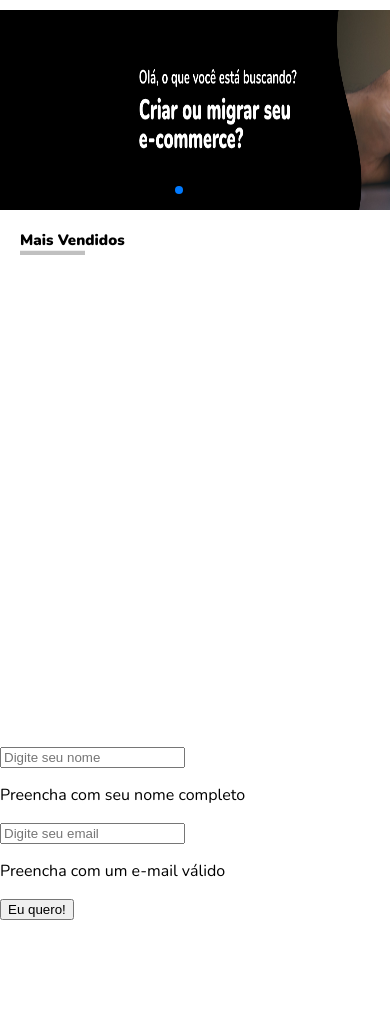
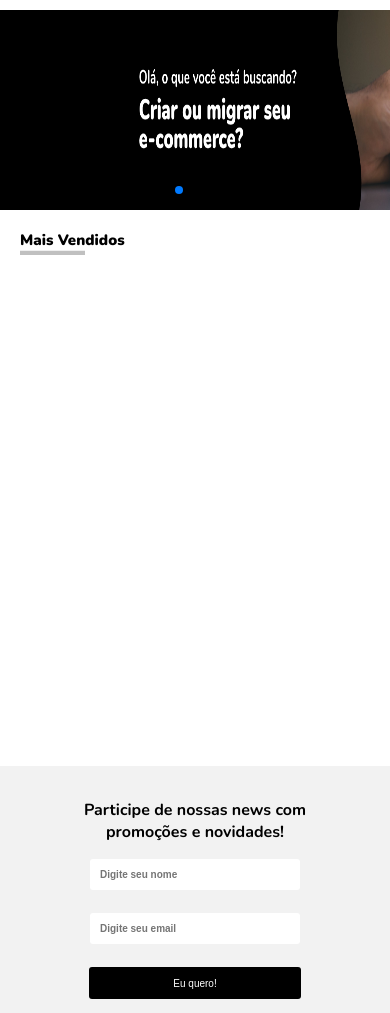
Before and after one commit to acostacarlosf1995/Home-first-look, a plain HTML site: page index.html in a window 390 px wide. Shown: the part 70-1083 px from the top of the page. Before the commit the page ends 990 px from the top, so only its background shows below. Drawn offline with nearby package versions, Linux system fonts and the light colour scheme; no server answers.

Commit message:
Contact form diseñada y responsive (falta de funcionalidad todavia)

```diff
--- a/index.html
+++ b/index.html
@@ -81,20 +81,36 @@
                 </div>
             </div>
             <div>
-                <div>
-                    <div>
-                        <input type="text" placeholder="Digite seu nome">
-                        <p>Preencha com seu nome completo</p>
+                <div class="contact-form-container">
+                    <div class="contact-form-info">
+                        <div class="contact-title">
+                            <p class="contact-title-txt">Participe de nossas news com promoções e novidades!</p>
+                        </div>
+                        <div class="contact-form-info-container">
+                            <div class="input-name-container">
+                                <input class="input-name" type="text" placeholder="Digite seu nome">
+                                <p class="name-wrong">Preencha com seu nome completo</p>
+                            </div>
+                            <div class="input-email-container">
+                                <input class="input-email" type="text" placeholder="Digite seu email">
+                                <p class="email-wrong">Preencha com um e-mail válido</p>
+                            </div>
+                            <button class="btn-send-info">Eu quero!</button>
+                        </div>
                     </div>
-                    <div>
-                        <input type="text" placeholder="Digite seu email">
-                        <p>Preencha com um e-mail válido</p>
+                    <div class="container-contact-success">
+                        <p class="contact-success-txt"><span class="contact-success-black">Seu e-mail foi cadastrado com sucesso!</span><br>
+                            A partir de agora você receberá as novidade e ofertas exclusivas.
+                        </p>
+                        <button class="contact-success-btn">Cadastrar novo e-mail</button>
                     </div>
-                    <button>Eu quero!</button>
                 </div>
             </div>
         </main>
         <footer>
+            <div class="footer-container">
+
+            </div>
         </footer>
     </div>
 
--- a/styles/footer.css
+++ b/styles/footer.css
@@ -0,0 +1,5 @@
+.footer-container {
+    width: 100%;
+    height: 220px;
+    background-color: black;
+}
--- a/styles/main.css
+++ b/styles/main.css
@@ -117,6 +117,123 @@
     display: block;
 }
 
+/* Contact form validation */
+
+.contact-form-container {
+    width: 100%;
+    background-color: #F2F2F2;
+    margin-top: 20px;
+    display: flex;
+    flex-direction: column;
+    justify-content: center;
+    align-items: center;
+}
+
+.contact-form-info {
+    width: 560px;
+    height: 130px;
+    display: flex;
+    flex-direction: column;
+    justify-content: center;
+    align-items: center;
+}
+
+.contact-form-info-container {
+    width: 100%;
+    display: flex;
+    justify-content: center;
+    margin: 0;
+}
+
+.contact-title {
+    font-weight: 700;
+}
+
+.input-name-container {
+    display: flex;
+    flex-direction: column;
+}
+
+.input-name {
+    width: 190px;
+    border: none;
+    padding: 10px;
+    font-size: 10px;
+    font-weight: 600;
+    border-radius: 3px;
+}
+
+.name-wrong {
+    display: none;
+    margin-top: 5px;
+    font-size: 10px;
+    font-weight: 700;
+    color: red;
+}
+
+.input-email-container {
+    margin-left: 10px;
+    margin-right: 10px;
+    display: flex;
+    flex-direction: column;
+}
+
+.input-email {
+    width: 190px;
+    border: none;
+    padding: 10px;
+    font-size: 10px;
+    font-weight: 600;
+    border-radius: 3px;
+}
+
+.email-wrong {
+    display: none;
+    margin-top: 5px;
+    font-size: 10px;
+    font-weight: 700;
+    color: red;
+}
+
+.btn-send-info {
+    font-size: 10px;
+    border: none;
+    width: 100px;
+    height: 32px;
+    border-radius: 3px;
+    background-color: black;
+    color: white;
+    cursor: pointer;
+}
+
+.container-contact-success {
+    width: 420px;
+    height: 130px;
+    display: none;
+    justify-content: center;
+    align-items: center;
+    flex-direction: column;
+    text-align: center;
+}
+
+.contact-success-txt {
+    font-size: 14px;
+}
+
+.contact-success-black {
+    font-weight: 700;
+}
+
+.contact-success-btn {
+    width: 340px;
+    height: 44px;
+    border: none;
+    border-radius: 3px;
+    color: white;
+    background-color: black;
+    cursor: pointer;
+}
+
 @media screen and (max-width: 700px) {
     /* Banner */
 
@@ -149,6 +266,111 @@
         justify-content: space-between;
         align-items: center;
     }
+
+    /* Contact form validation */
+
+    .contact-form-container {
+        width: 100%;
+        height: 250px;
+        background-color: #F2F2F2;
+        margin-top: 20px;
+        display: flex;
+        flex-direction: column;
+        justify-content: center;
+        align-items: center;
+    }
+
+    .contact-form-info {
+        width: 300px;
+        height: 300px;
+        display: flex;
+        flex-direction: column;
+        justify-content: center;
+        align-items: center;
+    }
+
+    .contact-form-info-container {
+        width: 100%;
+        display: flex;
+        flex-direction: column;
+        justify-content: center;
+        align-items: center;
+        margin: 0;
+    }
+
+    .contact-title {
+        font-weight: 700;
+        text-align: center;
+    }
+
+    .input-name-container {
+        height: 54px;
+        display: flex;
+        flex-direction: column;
+    }
+
+    .name-wrong {
+        display: none;
+        margin-top: 5px;
+        font-size: 10px;
+        font-weight: 700;
+        color: red;
+    }
+
+    .input-email-container {
+        height: 54px;
+        display: flex;
+        flex-direction: column;
+    }
+
+    .email-wrong {
+        display: none;
+        margin-top: 5px;
+        font-size: 10px;
+        font-weight: 700;
+        color: red;
+    }
+
+    .btn-send-info {
+        font-size: 10px;
+        border: none;
+        width: 212px;
+        height: 32px;
+        border-radius: 3px;
+        background-color: black;
+        color: white;
+        cursor: pointer;
+    }
+
+    .container-contact-success {
+        width: 320px;
+        height: 130px;
+        display: none;
+        justify-content: center;
+        align-items: center;
+        flex-direction: column;
+        text-align: center;
+    }
+
+    .contact-success-txt {
+        font-size: 12px;
+    }
+
+    .contact-success-black {
+        font-weight: 700;
+    }
+
+    .contact-success-btn {
+        width: 240px;
+        height: 38px;
+        border: none;
+        border-radius: 3px;
+        color: white;
+        background-color: black;
+        cursor: pointer;
+        font-size: 10px;
+    }
+
 }
 
 @media screen and (max-width: 440px) {
```
